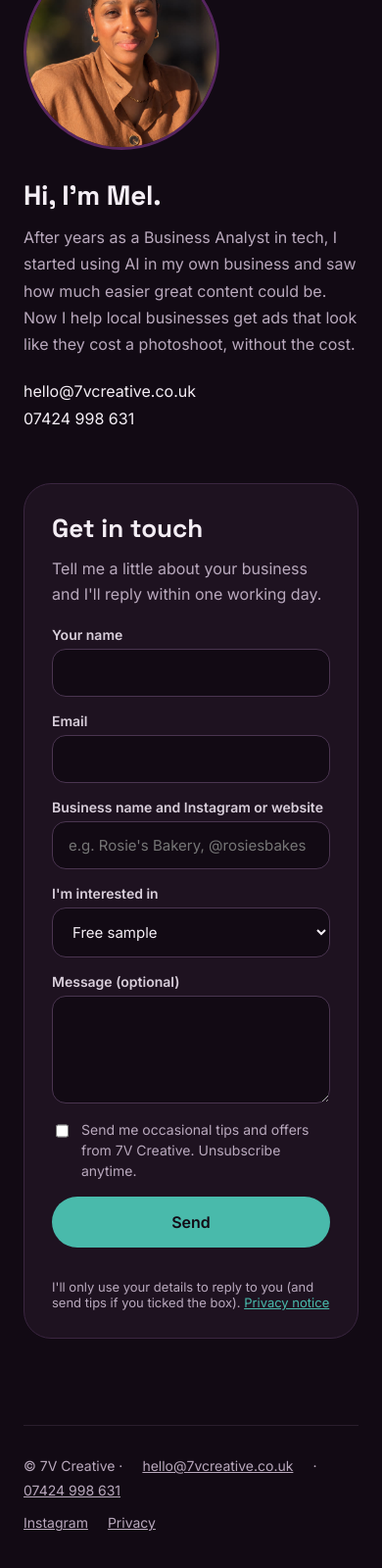
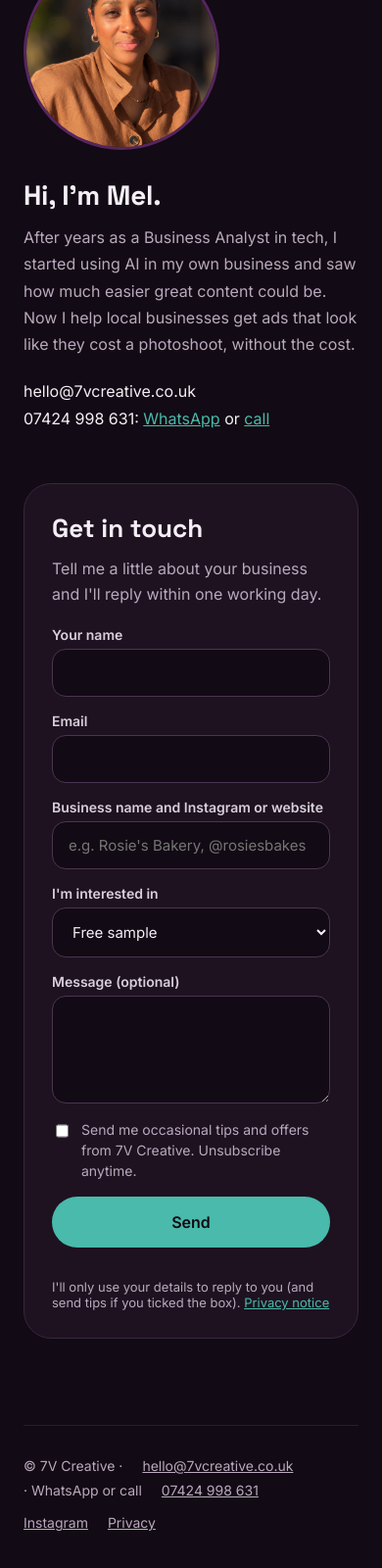
Before and after one commit to melissab8/7vcreative-website, a plain HTML site: page index.html in a window 390 px wide. Shown: the part 5532-7132 px from the top of the page at 98% size. Drawn offline with Linux system fonts and the light colour scheme.

Commit message:
Label phone as WhatsApp or call
Co-Authored-By: Claude Opus 5.5 <noreply@anthropic.com>
Claude-Session: https://claude.ai/code/session_01KqzSk3XSxiUgkoF669ha65

```diff
--- a/assets/site.css
+++ b/assets/site.css
@@ -101,6 +101,7 @@ h1,h2,h3{font-family:var(--head)}
 .about p{margin:12px 0 24px;color:var(--muted);line-height:1.7}
 .about .direct{display:flex;flex-direction:column;gap:8px}
 .about .direct a{color:var(--text);text-decoration:none}
+.about .direct span{color:var(--text)}.about .direct span a{color:var(--teal);text-decoration:underline}
 .about .direct a:hover{color:var(--teal)}
 .form{flex:1 1 440px;min-width:0;background:var(--panel);border:1px solid var(--line2);border-radius:28px;padding:36px;display:grid;gap:16px}
 .form h3{margin:0;font-size:26px}
--- a/index.html
+++ b/index.html
@@ -14,7 +14,7 @@
 <link rel="preconnect" href="https://fonts.googleapis.com">
 <link rel="preconnect" href="https://fonts.gstatic.com" crossorigin>
 <link href="https://fonts.googleapis.com/css2?family=Space+Grotesk:wght@500;600;700&amp;family=Inter:wght@400;500;600&amp;display=swap" rel="stylesheet">
-<link rel="stylesheet" href="assets/site.css?v=3">
+<link rel="stylesheet" href="assets/site.css?v=4">
 </head>
 <body>
 <div class="wrap">
@@ -118,7 +118,7 @@
 <p>After years as a Business Analyst in tech, I started using AI in my own business and saw how much easier great content could be. Now I help local businesses get ads that look like they cost a photoshoot, without the cost.</p>
 <div class="direct">
 <a href="mailto:hello@7vcreative.co.uk">hello@7vcreative.co.uk</a>
-<a href="tel:+447424998631">07424 998 631</a>
+<span>07424 998 631: <a href="https://wa.me/447424998631" rel="noopener">WhatsApp</a> or <a href="tel:+447424998631">call</a></span>
 </div>
 </div>
 <form class="form" id="enquiry" action="https://api.web3forms.com/submit" method="POST">
@@ -149,7 +149,7 @@
 </section>
 
 <footer class="site-foot">
-<span>© 7V Creative · <a href="mailto:hello@7vcreative.co.uk">hello@7vcreative.co.uk</a> · <a href="tel:+447424998631">07424 998 631</a></span>
+<span>© 7V Creative · <a href="mailto:hello@7vcreative.co.uk">hello@7vcreative.co.uk</a> · WhatsApp or call <a href="tel:+447424998631">07424 998 631</a></span>
 <span><a href="https://www.instagram.com/7v.creative/" rel="noopener">Instagram</a><a href="/privacy">Privacy</a></span>
 </footer>
 
```
Also changed, not shown: privacy.html (+1 -1 lines).
